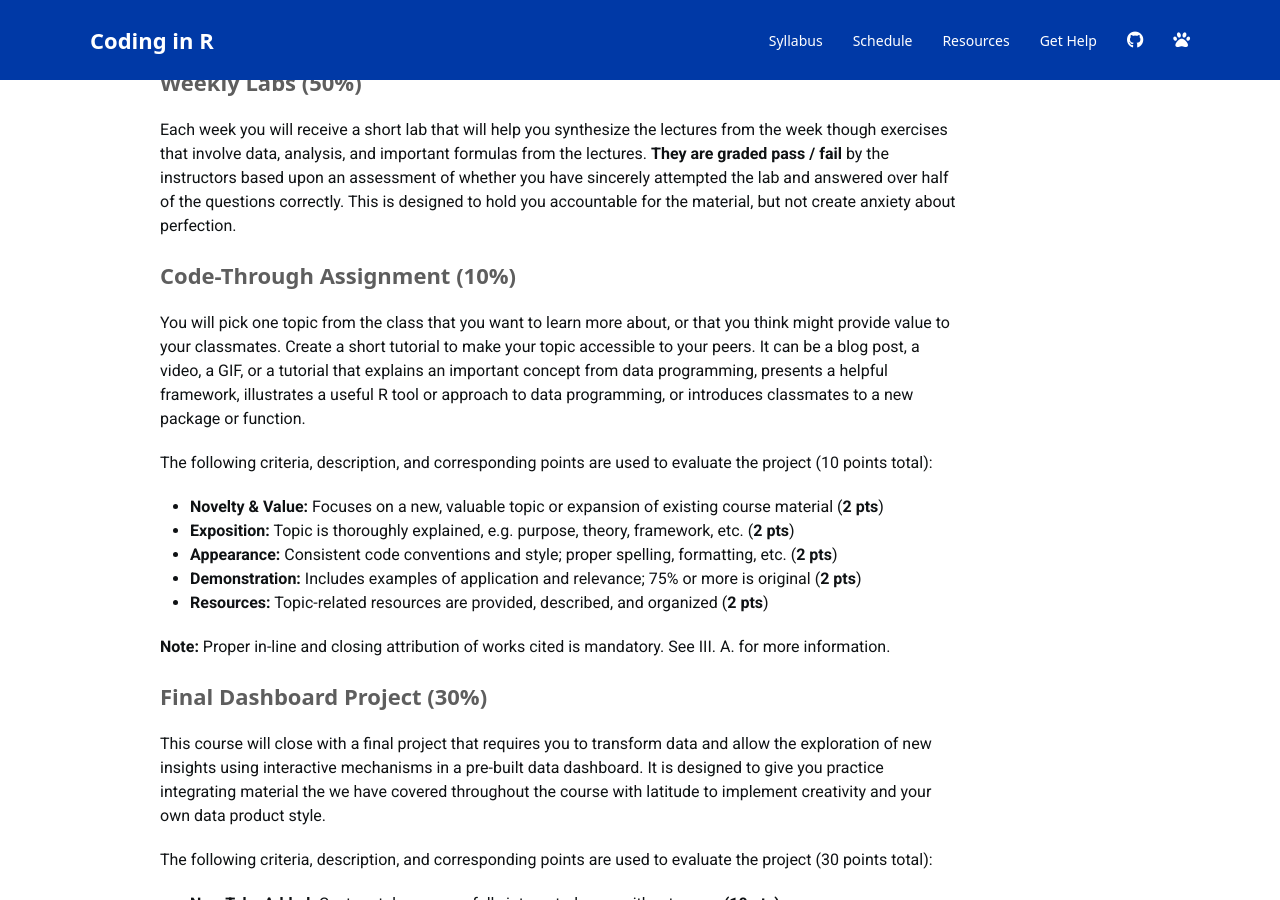
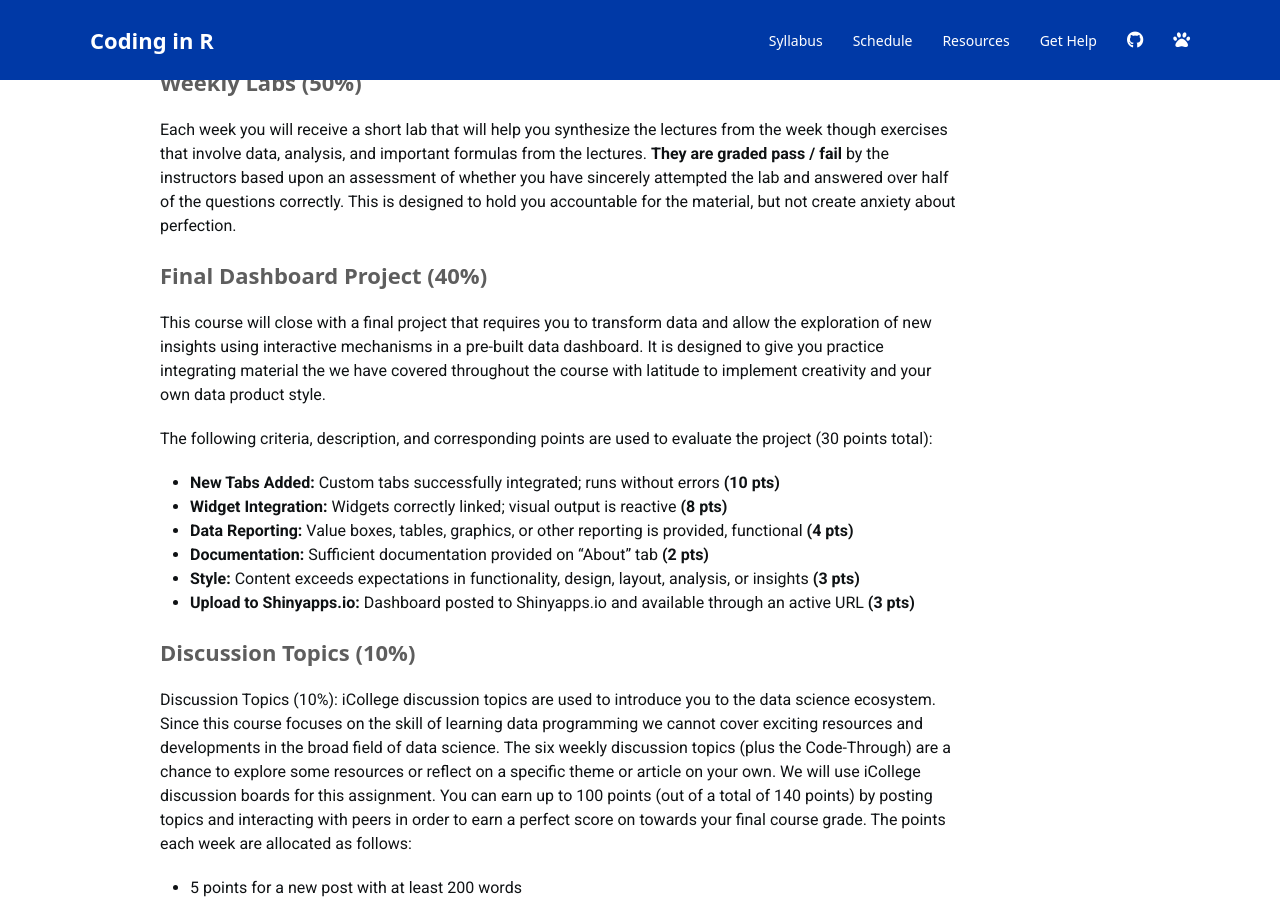
Before and after one commit to lalmada1/Coding-in-R, a Jekyll site: the page built from index.md, in a window 1280 px wide and 900 px high, scrolled down 6041 px. Built offline with Jekyll 4.4.1, drawn with Linux system fonts in a browser that asks for light colours; nearby versions of some CDN libraries; a style sheet for code colours, icons or effects is not loaded; some of the changed text lies outside the part shown.

Commit message:
Update index.md

```diff
--- a/index.md
+++ b/index.md
@@ -3,19 +3,19 @@
 title: Syllabus
 
 index:
-    title: Introduction to Data Science for Economists
+    title: Coding in R for Policy Analytics
     image: r-logo.png
     subtitle: This course introduces students to the field of data science and its applications using the R data programming language, an open source platform that has become an industry standard because of its flexibility and power. Modern performance management and evaluation processes require strong data literacy and the ability to combine and analyze data from a variety of sources to inform managerial processes. This course offers a practical, tools-based approach that is designed to build strong foundations for people that want to work as analysts, data-driven managers, or data-driven journalists. The course will cover data programming fundamentals, visualization, text analysis, automated reporting, and dynamic reporting using dashboards. The course is analytically rigorous, but no prior programming experience is assumed.
 
 info:
- course_title: Intro to Data Science for Economists
- course_number: Econ 4970
- course_level: Undergraduate
+ course_title: Coding in R for Policy Analytics
+ course_number: Econ 8730 / PMAP 8541 / CRJU 8900
+ course_level: Graduate
  course_website: "https://gastate.view.usg.edu/d2l/home/2749801"
- course_start_end_dates: January 9 - April 24, 2023
+ course_start_end_dates: February 27 - April 21, 2023
  course_prerequisites:
- class_meets_when:  Wednesdays 12:30pm - 3:00pm
- class_meets_where: Classroom South CLSO Room 405
+ class_meets_when:  Online Asynchronously
+ class_meets_where: Online Asynchronously
 
 instructor:
 -  name: Lorenzo Almada
@@ -23,7 +23,7 @@
    email: lalmada1@gsu.edu
    office_location: 55 Park Place Room 682
    website: "https://aysps.gsu.edu/profile/lorenzo-almada/"
-   office_hours_time: Thurs 10:00 - 11:00 am or by Appointment (email me!)
+   office_hours_time: Thurs 11:00 - Noon or by Appointment (email me!)
    office_hours_location:
 
 
@@ -172,21 +172,7 @@
 
 Each week you will receive a short lab that will help you synthesize the lectures from the week though exercises that involve data, analysis, and important formulas from the lectures. **They are graded pass / fail** by the instructors based upon an assessment of whether you have sincerely attempted the lab and answered over half of the questions correctly. This is designed to hold you accountable for the material, but not create anxiety about perfection.
 
-### Code-Through Assignment (10%)
-
-You will pick one topic from the class that you want to learn more about, or that you think might provide value to your classmates. Create a short tutorial to make your topic accessible to your peers. It can be a blog post, a video, a GIF, or a tutorial that explains an important concept from data programming, presents a helpful framework, illustrates a useful R tool or approach to data programming, or introduces classmates to a new package or function.
-
-The following criteria, description, and corresponding points are used to evaluate the project (10 points total):
-
-  - **Novelty & Value:** Focuses on a new, valuable topic or expansion of existing course material (**2 pts**)
-  - **Exposition:** Topic is thoroughly explained, e.g. purpose, theory, framework, etc. (**2 pts**)
-  - **Appearance:** Consistent code conventions and style; proper spelling, formatting, etc. (**2 pts**)
-  - **Demonstration:** Includes examples of application and relevance; 75% or more is original (**2 pts**)
-  - **Resources:** Topic-related resources are provided, described, and organized (**2 pts**)
-
-**Note:** Proper in-line and closing attribution of works cited is mandatory. See III. A. for more information.
-
-### Final Dashboard Project (30%)
+### Final Dashboard Project (40%)
 
 This course will close with a final project that requires you to transform data and allow the exploration of new insights using interactive mechanisms in a pre-built data dashboard. It is designed to give you practice integrating material the we have covered throughout the course with latitude to implement creativity and your own data product style.
 
@@ -260,7 +246,7 @@
 
 Please note: the course instructor may from time to time adjust assigned readings or adjust the due dates for assignment. The basic course content approach and learning objectives will not change, but slight modifications are possible if circumstances warrant an adjustment.
 
-Visit the [**Course Schedule**](https://lalmada1.github.io/Intro-to-Data-Science-Econ-4970/schedule).
+Visit the [**Course Schedule**](https://lalmada1.github.io/Coding-in-R-SPR-2023).
 
 <br>
 <br>
```
